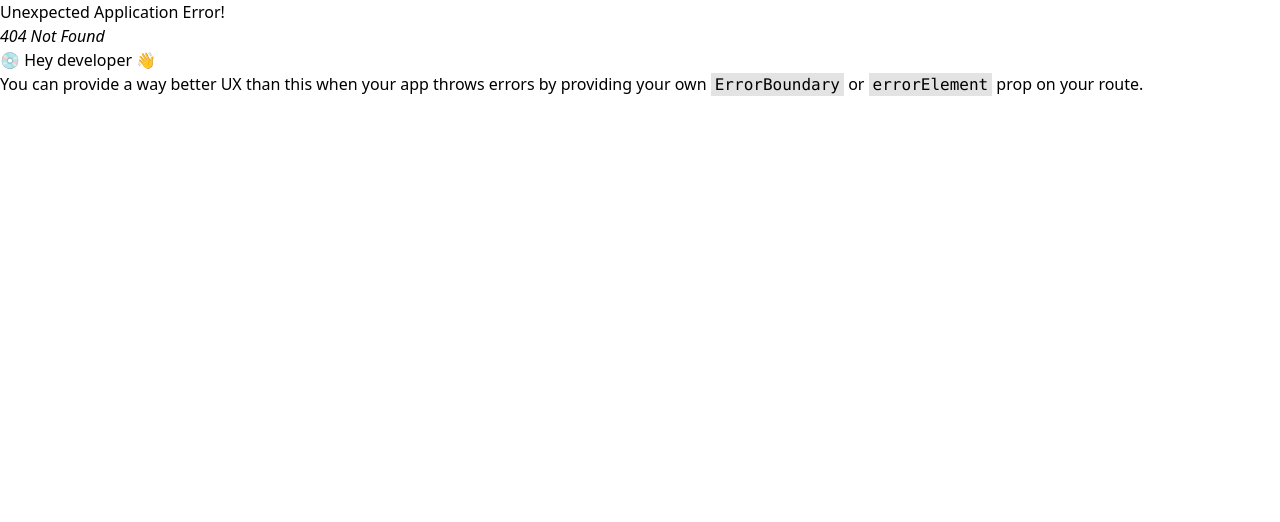
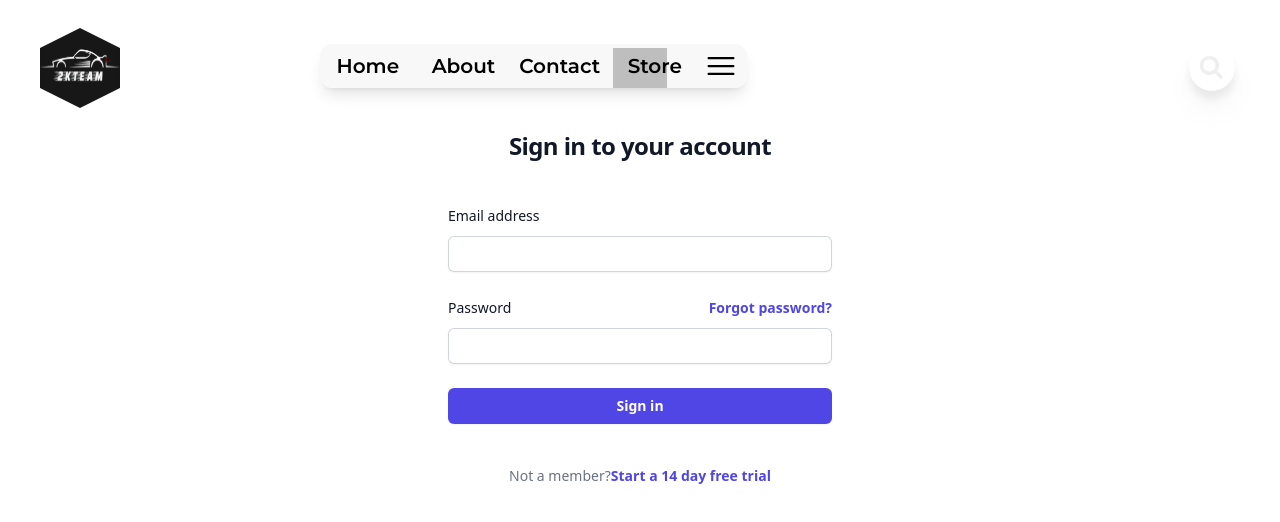
Before and after one commit to KhangVo711/SupperCarStore, a React (Vite) app in the folder client/: page /supper-car-k/authen/register in a window 1280 px wide. Before the commit this address had no page. Shown: the top 522 px of the page. Built offline with nearby package versions, Linux system fonts and the light colour scheme; grey boxes are pictures that could not be loaded.

Commit message:
build authen

```diff
--- a/client/src/App.jsx
+++ b/client/src/App.jsx
@@ -21,6 +21,7 @@
 
   return (
     <div className="">
+
         <Header />
 
         <Outlet />
--- /dev/null
+++ b/client/src/components/Authentical.jsx
@@ -0,0 +1,7 @@
+import Register from "./authen/Register.jsx"
+
+export default function Authentical(){
+    return(
+        <Register />
+    )
+}
--- a/client/src/components/Home.jsx
+++ b/client/src/components/Home.jsx
@@ -10,7 +10,6 @@
       <BannerHome/>
       <SliderHome/>
       <SpecialSeri/>
-
       <ContentDetail/>
     </div>
   )
--- a/client/src/components/Store.jsx
+++ b/client/src/components/Store.jsx
@@ -1,3 +1,5 @@
-export default function Contact() {
-
+export default function Store() {
+    return(
+        <div>STORE</div>
+    )
 }
--- /dev/null
+++ b/client/src/components/authen/Register.jsx
@@ -0,0 +1,45 @@
+
+export default function Register() {
+    return (
+        <>
+            <div className="flex min-h-full flex-col justify-center px-6 py-12 lg:px-8">
+                <div className="sm:mx-auto sm:w-full sm:max-w-sm">
+                    <img className="mx-auto h-10 w-auto" src="https://tailwindui.com/img/logos/mark.svg?color=indigo&shade=600" alt="Your Company"/>
+                        <h2 className="mt-10 text-center text-2xl font-bold leading-9 tracking-tight text-gray-900">Sign in to your account</h2>
+                </div>
+
+                <div className="mt-10 sm:mx-auto sm:w-full sm:max-w-sm">
+                    <form className="space-y-6" action="#" method="POST">
+                        <div>
+                            <label htmlFor="email" className="block text-sm font-medium leading-6 text-gray-900">Email address</label>
+                            <div className="mt-2">
+                                <input id="email" name="email" type="email" autoComplete="email" required className="block w-full rounded-md border-0 py-1.5 text-gray-900 shadow-sm ring-1 ring-inset ring-gray-300 placeholder:text-gray-400 focus:ring-2 focus:ring-inset focus:ring-indigo-600 sm:text-sm sm:leading-6"/>
+                            </div>
+                        </div>
+
+                        <div>
+                            <div className="flex items-center justify-between">
+                                <label htmlFor="password" className="block text-sm font-medium leading-6 text-gray-900">Password</label>
+                                <div className="text-sm">
+                                    <a href="#" className="font-semibold text-indigo-600 hover:text-indigo-500">Forgot password?</a>
+                                </div>
+                            </div>
+                            <div className="mt-2">
+                                <input id="password" name="password" type="password" autoComplete="current-password" required className="block w-full rounded-md border-0 py-1.5 text-gray-900 shadow-sm ring-1 ring-inset ring-gray-300 placeholder:text-gray-400 focus:ring-2 focus:ring-inset focus:ring-indigo-600 sm:text-sm sm:leading-6"/>
+                            </div>
+                        </div>
+
+                        <div>
+                            <button type="submit" className="flex w-full justify-center rounded-md bg-indigo-600 px-3 py-1.5 text-sm font-semibold leading-6 text-white shadow-sm hover:bg-indigo-500 focus-visible:outline focus-visible:outline-2 focus-visible:outline-offset-2 focus-visible:outline-indigo-600">Sign in</button>
+                        </div>
+                    </form>
+
+                    <p className="mt-10 text-center text-sm text-gray-500">
+                        Not a member?
+                        <a href="#" className="font-semibold leading-6 text-indigo-600 hover:text-indigo-500">Start a 14 day free trial</a>
+                    </p>
+                </div>
+            </div>
+        </>
+    )
+}
--- a/client/src/main.jsx
+++ b/client/src/main.jsx
@@ -8,6 +8,7 @@
 import Home from './components/Home.jsx'
 import Store from './components/Store.jsx'
 import './index.css'
+import Authentical from './components/Authentical.jsx'
 
 const router = createBrowserRouter([{
   path: "/supper-car-k/",
@@ -28,6 +29,10 @@
     {
       path: "/supper-car-k/store",
       element: <Store />
+    },
+    {
+      path: "/supper-car-k/authen/register",
+      element: <Authentical />
     }
   ]
 
```
